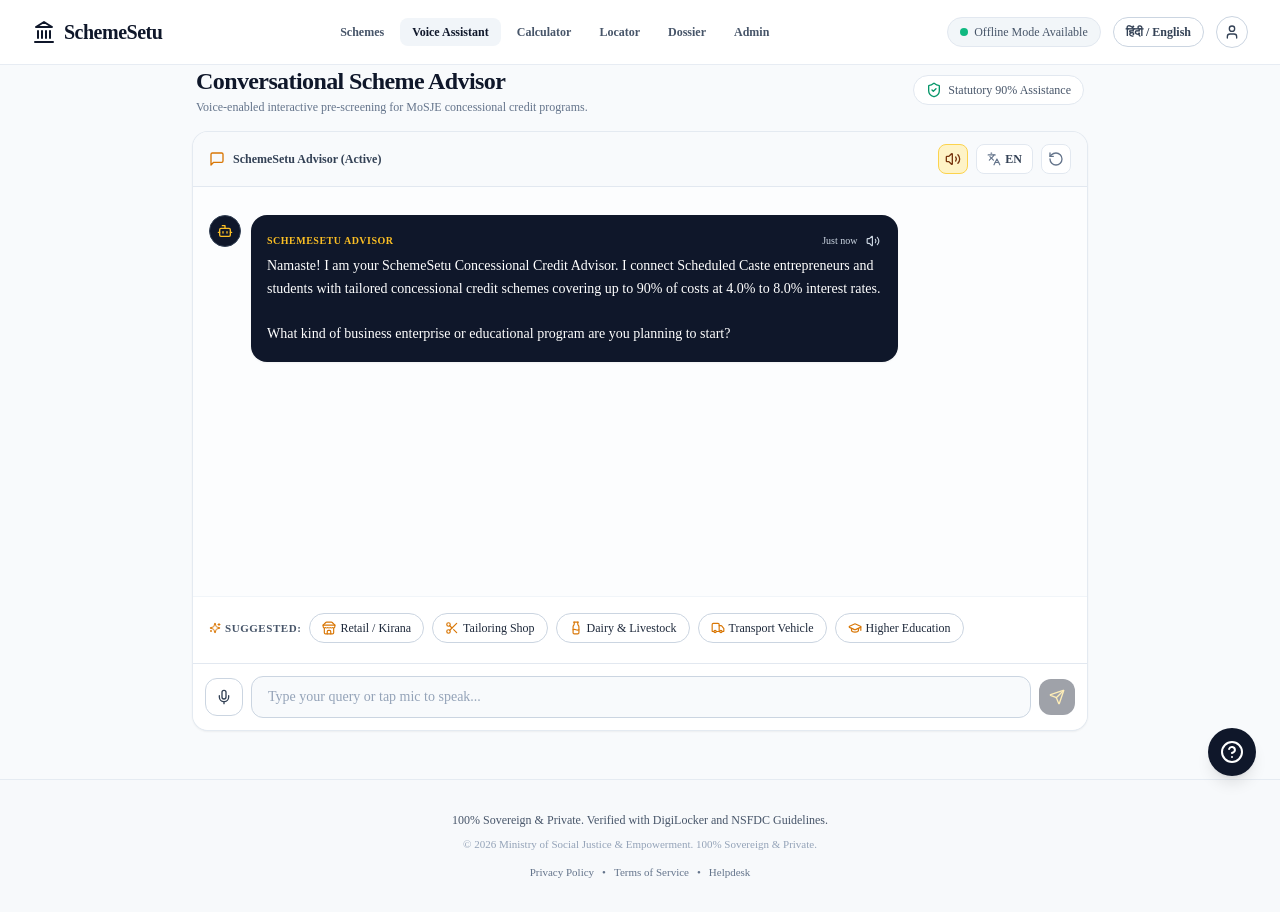
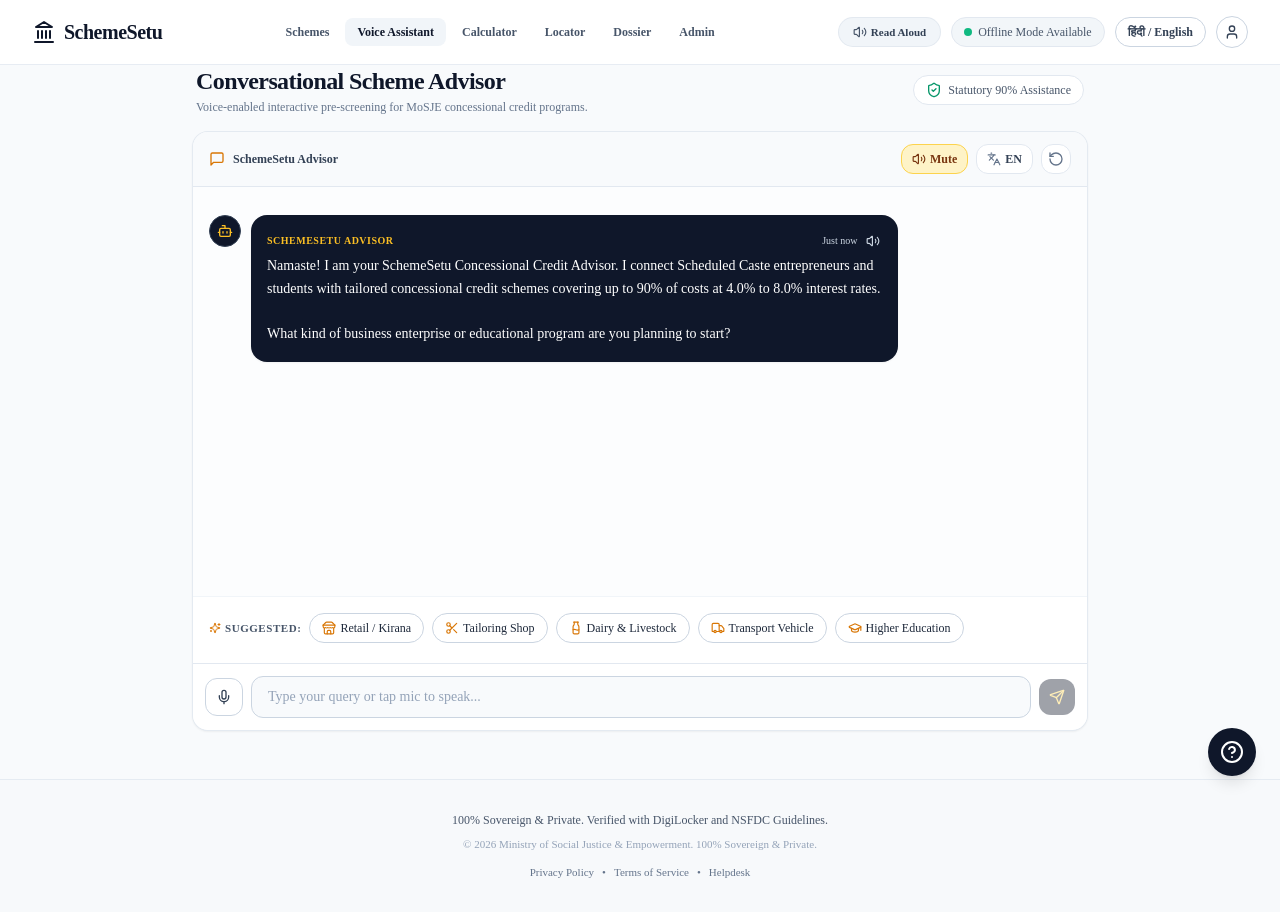
Before and after one commit to sizwinz/SchemeSetu, a Next.js app: page /assistant in a window 1280 px wide. Built offline with nearby package versions, Linux system fonts and the light colour scheme.

Commit message:
feat: add top read aloud controls with mute, pause, resume, and stop functionality

```diff
--- a/src/components/chat/ChatContainer.tsx
+++ b/src/components/chat/ChatContainer.tsx
@@ -11,7 +11,15 @@
 import { QuickReplyChips } from "./QuickReplyChips";
 import { VoiceInputButton } from "./VoiceInputButton";
 import { InlineSchemeWidget } from "./InlineSchemeWidget";
-import { speakText } from "@/lib/audio/speechSynthesis";
+import {
+  speakText,
+  pauseSpeech,
+  resumeSpeech,
+  cancelSpeech,
+  isAudioMuted,
+  setAudioMuted,
+  AudioPlaybackState,
+} from "@/lib/audio/speechSynthesis";
 import { advanceDialog } from "@/lib/chat/dialogEngine";
 import { DIALOG_PROMPTS } from "@/lib/chat/prompts";
 import {
@@ -19,6 +27,9 @@
   RotateCcw,
   Volume2,
   VolumeX,
+  Pause,
+  Play,
+  Square,
   Languages,
   MessageSquare,
 } from "lucide-react";
@@ -58,11 +69,18 @@
   initialScheme,
 }: ChatContainerProps) {
   const [language, setLanguage] = useState<AssistantLanguage>("en-IN");
-  const [autoSpeak, setAutoSpeak] = useState<boolean>(true);
+  const [autoSpeak, setAutoSpeak] = useState<boolean>(!isAudioMuted());
   const [inputText, setInputText] = useState<string>("");
   const [messages, setMessages] = useState<ChatMessage[]>(() => INITIAL_MESSAGES["en-IN"]);
   const [prompts, setPrompts] = useState<QuickPrompt[]>(() => DIALOG_PROMPTS["en-IN"].GREETING.quickPrompts);
   const [isProcessing, setIsProcessing] = useState<boolean>(false);
+
+  // Audio Playback State from global speech synthesis
+  const [audioState, setAudioState] = useState<AudioPlaybackState>({
+    isSpeaking: false,
+    isPaused: false,
+    isMuted: isAudioMuted(),
+  });
 
   const [dialogState, setDialogState] = useState<DialogState>({
     currentStep: "GREETING",
@@ -100,9 +118,18 @@
       setPrompts(DIALOG_PROMPTS[targetLang].GREETING.quickPrompts);
     };
 
+    const handleAudio = (e: any) => {
+      setAudioState(e.detail);
+      if (e.detail.isMuted) {
+        setAutoSpeak(false);
+      }
+    };
+
     window.addEventListener("schemesetu_language_changed", handleLangChange);
+    window.addEventListener("schemesetu_audio_state", handleAudio);
     return () => {
       window.removeEventListener("schemesetu_language_changed", handleLangChange);
+      window.removeEventListener("schemesetu_audio_state", handleAudio);
     };
   }, []);
 
@@ -124,6 +151,7 @@
         : "Clear Conversation: Are you sure you want to reset the chat and clear your inputs?"
     );
     if (confirmed) {
+      cancelSpeech();
       setDialogState({
         currentStep: "GREETING",
         collectedProfile: {},
@@ -167,7 +195,7 @@
       setMessages((prev) => [...prev, assistantMsg]);
       setPrompts(stepResult.newPrompts);
 
-      if (autoSpeak) {
+      if (autoSpeak && !isAudioMuted()) {
         handleAudioPlayback(stepResult.assistantReply, language);
       }
     } catch {
@@ -222,34 +250,94 @@
   return (
     <div className="flex flex-col h-[75vh] min-h-[500px] max-h-[850px] bg-white rounded-2xl border border-slate-200/90 shadow-sm overflow-hidden">
       {/* Chat Sub-Header Controls */}
-      <div className="flex items-center justify-between px-4 py-3 bg-slate-50/90 border-b border-slate-200 text-xs">
-        <div className="flex items-center space-x-2 text-slate-700">
+      <div className="flex items-center justify-between px-3 sm:px-4 py-3 bg-slate-50/90 border-b border-slate-200 text-xs gap-2">
+        <div className="flex items-center space-x-2 text-slate-700 shrink-0">
           <MessageSquare className="h-4 w-4 text-mosje-saffron" />
           <span className="font-bold">
-            {language === "hi-IN" ? "योजना सेतु सहायक (सक्रिय)" : "SchemeSetu Advisor (Active)"}
+            {language === "hi-IN" ? "योजना सेतु सहायक" : "SchemeSetu Advisor"}
           </span>
         </div>
 
-        <div className="flex items-center space-x-2">
-          {/* Audio Output Toggle */}
+        <div className="flex items-center space-x-1.5 sm:space-x-2">
+          {/* Read Aloud Active Controls: Pause/Resume and Stop */}
+          {(audioState.isSpeaking || audioState.isPaused) && (
+            <div className="flex items-center space-x-1 bg-white px-2 py-1 rounded-xl border border-slate-200 shadow-2xs">
+              <span className="relative flex h-2 w-2 mr-0.5">
+                <span
+                  className={`animate-ping absolute inline-flex h-full w-full rounded-full ${
+                    audioState.isPaused ? "bg-amber-400" : "bg-emerald-400"
+                  } opacity-75`}
+                />
+                <span
+                  className={`relative inline-flex rounded-full h-2 w-2 ${
+                    audioState.isPaused ? "bg-amber-500" : "bg-emerald-500"
+                  }`}
+                />
+              </span>
+
+              {/* Pause / Resume Button */}
+              <button
+                type="button"
+                onClick={audioState.isPaused ? resumeSpeech : pauseSpeech}
+                className="p-1 rounded text-slate-700 hover:bg-slate-100 transition-colors cursor-pointer"
+                title={audioState.isPaused ? "Resume read aloud" : "Pause read aloud"}
+              >
+                {audioState.isPaused ? (
+                  <Play className="h-3.5 w-3.5 fill-current" />
+                ) : (
+                  <Pause className="h-3.5 w-3.5 fill-current" />
+                )}
+              </button>
+
+              {/* Stop Button */}
+              <button
+                type="button"
+                onClick={cancelSpeech}
+                className="p-1 rounded text-red-600 hover:text-red-700 hover:bg-red-50 transition-colors cursor-pointer"
+                title="Stop read aloud completely"
+              >
+                <Square className="h-3.5 w-3.5 fill-current" />
+              </button>
+            </div>
+          )}
+
+          {/* Audio Mute/Unmute Toggle */}
           <button
             type="button"
-            onClick={() => setAutoSpeak(!autoSpeak)}
-            className={`p-1.5 rounded-lg border transition-colors ${
-              autoSpeak
-                ? "bg-amber-100 text-amber-900 border-amber-300"
-                : "bg-white text-slate-400 border-slate-200 hover:text-slate-600"
+            onClick={() => {
+              const nextMuted = !audioState.isMuted;
+              setAudioMuted(nextMuted);
+              setAutoSpeak(!nextMuted);
+            }}
+            className={`flex items-center space-x-1 px-2.5 py-1.5 rounded-xl border transition-colors cursor-pointer font-semibold ${
+              audioState.isMuted
+                ? "bg-red-50 text-red-700 border-red-200 hover:bg-red-100"
+                : "bg-amber-100 text-amber-900 border-amber-300 hover:bg-amber-200"
             }`}
-            title={autoSpeak ? "Voice narration active (Click to mute)" : "Voice narration muted (Click to unmute)"}
+            title={
+              audioState.isMuted
+                ? "Read aloud is muted (Click to unmute)"
+                : "Read aloud is active (Click to mute)"
+            }
           >
-            {autoSpeak ? <Volume2 className="h-4 w-4" /> : <VolumeX className="h-4 w-4" />}
+            {audioState.isMuted ? (
+              <>
+                <VolumeX className="h-3.5 w-3.5 text-red-600" />
+                <span className="hidden sm:inline">Unmute</span>
+              </>
+            ) : (
+              <>
+                <Volume2 className="h-3.5 w-3.5" />
+                <span className="hidden sm:inline">Mute</span>
+              </>
+            )}
           </button>
 
           {/* Bilingual Switcher */}
           <button
             type="button"
             onClick={handleLanguageToggle}
-            className="flex items-center space-x-1 px-2.5 py-1.5 rounded-lg bg-white border border-slate-200 text-slate-700 hover:bg-slate-100 font-semibold transition-colors"
+            className="flex items-center space-x-1 px-2.5 py-1.5 rounded-xl bg-white border border-slate-200 text-slate-700 hover:bg-slate-100 font-semibold transition-colors cursor-pointer"
           >
             <Languages className="h-3.5 w-3.5 text-slate-500" />
             <span>{language === "hi-IN" ? "हिंदी" : "EN"}</span>
@@ -259,7 +347,7 @@
           <button
             type="button"
             onClick={handleResetChat}
-            className="p-1.5 rounded-lg bg-white border border-slate-200 text-slate-500 hover:text-red-600 hover:bg-red-50 transition-colors"
+            className="p-1.5 rounded-xl bg-white border border-slate-200 text-slate-500 hover:text-red-600 hover:bg-red-50 transition-colors cursor-pointer"
             title="Clear Chat Conversation"
           >
             <RotateCcw className="h-4 w-4" />
--- a/src/components/layout/Header.tsx
+++ b/src/components/layout/Header.tsx
@@ -11,7 +11,11 @@
   Building2,
   ShieldCheck,
   Save,
-  Radio,
+  Volume2,
+  VolumeX,
+  Pause,
+  Play,
+  Square,
 } from "lucide-react";
 import {
   ApplicantProfileData,
@@ -19,6 +23,14 @@
   saveStoredApplicantProfile,
   DEFAULT_PROFILE,
 } from "@/lib/user/profileStore";
+import {
+  pauseSpeech,
+  resumeSpeech,
+  cancelSpeech,
+  isAudioMuted,
+  setAudioMuted,
+  AudioPlaybackState,
+} from "@/lib/audio/speechSynthesis";
 
 export function Header() {
   const pathname = usePathname();
@@ -27,6 +39,13 @@
   const [showProfileModal, setShowProfileModal] = useState<boolean>(false);
   const [profile, setProfile] = useState<ApplicantProfileData>(DEFAULT_PROFILE);
   const [saveSuccess, setSaveSuccess] = useState<boolean>(false);
+
+  // Audio Playback State
+  const [audioState, setAudioState] = useState<AudioPlaybackState>({
+    isSpeaking: false,
+    isPaused: false,
+    isMuted: isAudioMuted(),
+  });
 
   useEffect(() => {
     if (typeof window !== "undefined") {
@@ -44,9 +63,15 @@
 
       setProfile(getStoredApplicantProfile());
 
+      const handleAudioState = (e: any) => {
+        setAudioState(e.detail);
+      };
+      window.addEventListener("schemesetu_audio_state", handleAudioState);
+
       return () => {
         window.removeEventListener("online", handleOnline);
         window.removeEventListener("offline", handleOffline);
+        window.removeEventListener("schemesetu_audio_state", handleAudioState);
       };
     }
   }, []);
@@ -159,11 +184,87 @@
             </Link>
           </nav>
 
-          {/* Right: Mockup Controls */}
-          <div className="flex items-center space-x-2 sm:space-x-3">
+          {/* Right: Mockup & Audio Controls */}
+          <div className="flex items-center space-x-2 sm:space-x-2.5">
+            {/* Top Read Aloud Audio Control Bar (Mute / Pause / Stop) */}
+            <div className="flex items-center space-x-1 bg-slate-100 border border-slate-200/90 rounded-full px-2 py-1 text-xs transition-all">
+              {/* Active Audio State Indicators & Pause/Resume/Stop Controls */}
+              {audioState.isSpeaking || audioState.isPaused ? (
+                <div className="flex items-center space-x-1.5 pr-1.5 border-r border-slate-300">
+                  <span className="relative flex h-2 w-2">
+                    <span
+                      className={`animate-ping absolute inline-flex h-full w-full rounded-full ${
+                        audioState.isPaused ? "bg-amber-400" : "bg-emerald-400"
+                      } opacity-75`}
+                    />
+                    <span
+                      className={`relative inline-flex rounded-full h-2 w-2 ${
+                        audioState.isPaused ? "bg-amber-500" : "bg-emerald-500"
+                      }`}
+                    />
+                  </span>
+                  <span className="text-[10px] font-bold text-slate-700 hidden sm:inline">
+                    {audioState.isPaused ? "Paused" : "Reading Aloud"}
+                  </span>
+
+                  {/* Pause / Resume Button */}
+                  <button
+                    type="button"
+                    onClick={audioState.isPaused ? resumeSpeech : pauseSpeech}
+                    className="p-1 hover:bg-white rounded-full text-slate-700 transition-colors cursor-pointer"
+                    title={audioState.isPaused ? "Resume read aloud" : "Pause read aloud"}
+                  >
+                    {audioState.isPaused ? (
+                      <Play className="h-3 w-3 fill-current" />
+                    ) : (
+                      <Pause className="h-3 w-3 fill-current" />
+                    )}
+                  </button>
+
+                  {/* Stop Button */}
+                  <button
+                    type="button"
+                    onClick={cancelSpeech}
+                    className="p-1 hover:bg-white rounded-full text-red-600 hover:text-red-700 transition-colors cursor-pointer"
+                    title="Stop read aloud completely"
+                  >
+                    <Square className="h-3 w-3 fill-current" />
+                  </button>
+                </div>
+              ) : null}
+
+              {/* Mute / Unmute Button */}
+              <button
+                type="button"
+                onClick={() => setAudioMuted(!audioState.isMuted)}
+                className={`flex items-center space-x-1 px-1.5 py-0.5 rounded-full text-[11px] font-semibold transition-colors cursor-pointer ${
+                  audioState.isMuted
+                    ? "text-red-700 bg-red-50 hover:bg-red-100"
+                    : "text-slate-700 hover:text-slate-900 hover:bg-white"
+                }`}
+                title={
+                  audioState.isMuted
+                    ? "Read aloud is muted (Click to unmute)"
+                    : "Read aloud is enabled (Click to mute)"
+                }
+              >
+                {audioState.isMuted ? (
+                  <>
+                    <VolumeX className="h-3.5 w-3.5 text-red-600" />
+                    <span className="hidden sm:inline">Audio Off</span>
+                  </>
+                ) : (
+                  <>
+                    <Volume2 className="h-3.5 w-3.5 text-slate-600" />
+                    <span className="hidden sm:inline">Read Aloud</span>
+                  </>
+                )}
+              </button>
+            </div>
+
             {/* Live Online / Offline State Indicator */}
             <div
-              className={`hidden sm:flex items-center space-x-1.5 px-3 py-1.5 rounded-full border text-xs font-medium transition-colors ${
+              className={`hidden md:flex items-center space-x-1.5 px-3 py-1.5 rounded-full border text-xs font-medium transition-colors ${
                 isOnline
                   ? "bg-slate-100/90 text-slate-600 border-slate-200"
                   : "bg-amber-50 text-amber-800 border-amber-300"
@@ -182,7 +283,7 @@
             <button
               type="button"
               onClick={toggleLanguage}
-              className="flex items-center space-x-1 px-3 py-1.5 rounded-full border border-slate-300 text-xs font-semibold text-slate-700 hover:bg-slate-50 transition-colors cursor-pointer"
+              className="flex items-center space-x-1 px-2.5 sm:px-3 py-1.5 rounded-full border border-slate-300 text-xs font-semibold text-slate-700 hover:bg-slate-50 transition-colors cursor-pointer"
               title="Toggle between Hindi and English interface language"
             >
               <span>{currentLang === "hi" ? "हिंदी / English" : "English / हिंदी"}</span>
@@ -195,7 +296,7 @@
                 setProfile(getStoredApplicantProfile());
                 setShowProfileModal(true);
               }}
-              className="w-8 h-8 rounded-full border border-slate-300 hover:border-slate-400 flex items-center justify-center text-slate-700 hover:bg-slate-50 transition-colors cursor-pointer"
+              className="w-8 h-8 rounded-full border border-slate-300 hover:border-slate-400 flex items-center justify-center text-slate-700 hover:bg-slate-50 transition-colors cursor-pointer shrink-0"
               title="View & Edit Beneficiary Applicant Profile"
             >
               <User className="h-4 w-4" />
--- a/src/lib/audio/speechSynthesis.ts
+++ b/src/lib/audio/speechSynthesis.ts
@@ -2,9 +2,51 @@
 
 import { AssistantLanguage } from "@/lib/chat/types";
 
+export interface AudioPlaybackState {
+  isSpeaking: boolean;
+  isPaused: boolean;
+  isMuted: boolean;
+}
+
+let globalMuted = false;
+
 export function checkSpeechSynthesisSupported(): boolean {
   if (typeof window === "undefined") return false;
   return "speechSynthesis" in window && "SpeechSynthesisUtterance" in window;
+}
+
+export function isAudioMuted(): boolean {
+  if (typeof window === "undefined") return false;
+  try {
+    const saved = localStorage.getItem("schemesetu_audio_muted");
+    if (saved !== null) {
+      globalMuted = saved === "true";
+    }
+  } catch {}
+  return globalMuted;
+}
+
+export function setAudioMuted(muted: boolean): void {
+  globalMuted = muted;
+  if (typeof window !== "undefined") {
+    try {
+      localStorage.setItem("schemesetu_audio_muted", String(muted));
+    } catch {}
+    if (muted) {
+      cancelSpeech();
+    }
+    broadcastAudioState();
+  }
+}
+
+export function broadcastAudioState(): void {
+  if (typeof window === "undefined") return;
+  const state: AudioPlaybackState = {
+    isSpeaking: checkSpeechSynthesisSupported() ? window.speechSynthesis.speaking : false,
+    isPaused: checkSpeechSynthesisSupported() ? window.speechSynthesis.paused : false,
+    isMuted: isAudioMuted(),
+  };
+  window.dispatchEvent(new CustomEvent("schemesetu_audio_state", { detail: state }));
 }
 
 export function stripMarkdown(text: string): string {
@@ -35,6 +77,7 @@
   onEnd?: () => void
 ): void {
   if (!checkSpeechSynthesisSupported()) return;
+  if (isAudioMuted()) return;
 
   cancelSpeech();
 
@@ -43,7 +86,7 @@
 
   const utterance = new SpeechSynthesisUtterance(cleanText);
   utterance.lang = lang;
-  utterance.rate = 0.95; // slightly slower for maximum vernacular clarity
+  utterance.rate = 0.95; // Vernacular speech clarity pace
   utterance.pitch = 1.0;
 
   const voice = findBestVoice(lang);
@@ -51,15 +94,50 @@
     utterance.voice = voice;
   }
 
-  if (onEnd) {
-    utterance.onend = () => onEnd();
-    utterance.onerror = () => onEnd();
-  }
+  utterance.onstart = () => {
+    broadcastAudioState();
+  };
+
+  utterance.onpause = () => {
+    broadcastAudioState();
+  };
+
+  utterance.onresume = () => {
+    broadcastAudioState();
+  };
+
+  utterance.onend = () => {
+    broadcastAudioState();
+    if (onEnd) onEnd();
+  };
+
+  utterance.onerror = () => {
+    broadcastAudioState();
+    if (onEnd) onEnd();
+  };
 
   window.speechSynthesis.speak(utterance);
+  broadcastAudioState();
+}
+
+export function pauseSpeech(): void {
+  if (!checkSpeechSynthesisSupported()) return;
+  if (window.speechSynthesis.speaking && !window.speechSynthesis.paused) {
+    window.speechSynthesis.pause();
+    broadcastAudioState();
+  }
+}
+
+export function resumeSpeech(): void {
+  if (!checkSpeechSynthesisSupported()) return;
+  if (window.speechSynthesis.paused) {
+    window.speechSynthesis.resume();
+    broadcastAudioState();
+  }
 }
 
 export function cancelSpeech(): void {
   if (!checkSpeechSynthesisSupported()) return;
   window.speechSynthesis.cancel();
+  broadcastAudioState();
 }
```
